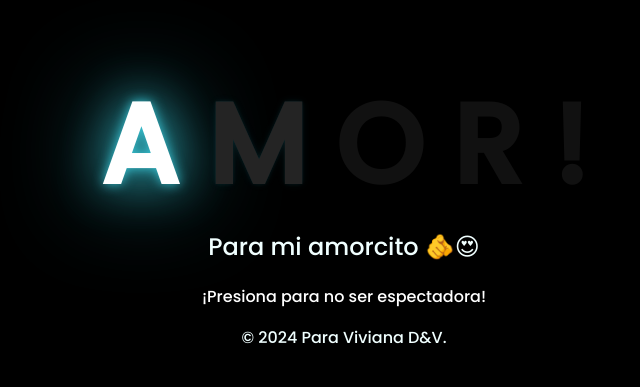
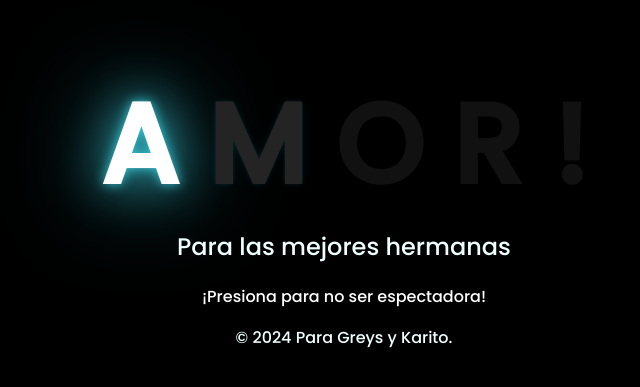
Before and after one commit to Jospi04/Flores-para-mi-hermana, a plain HTML site: page index.html in a window 1280 px wide. Shown: the part 123-510 px from the top of the page, without its empty margins (304-944 px from the left). Drawn offline with Linux system fonts and the light colour scheme.

Commit message:
Update index.html

```diff
--- a/index.html
+++ b/index.html
@@ -18,7 +18,7 @@
         <span>!</span>
     </div>
     <div class="description">
-        <span>Para mi amorcito 🫵😍</span>
+        <span>Para las mejores hermanas</span>
     </div>
 
     <div class="button">
@@ -27,7 +27,7 @@
 
     <!--Creditos-->
     <div class="credits">
-        <p>&copy; 2024 Para Viviana D&V.</p>
+        <p>&copy; 2024 Para Greys y Karito.</p>
     </div>
 </body>
 </html>
```
